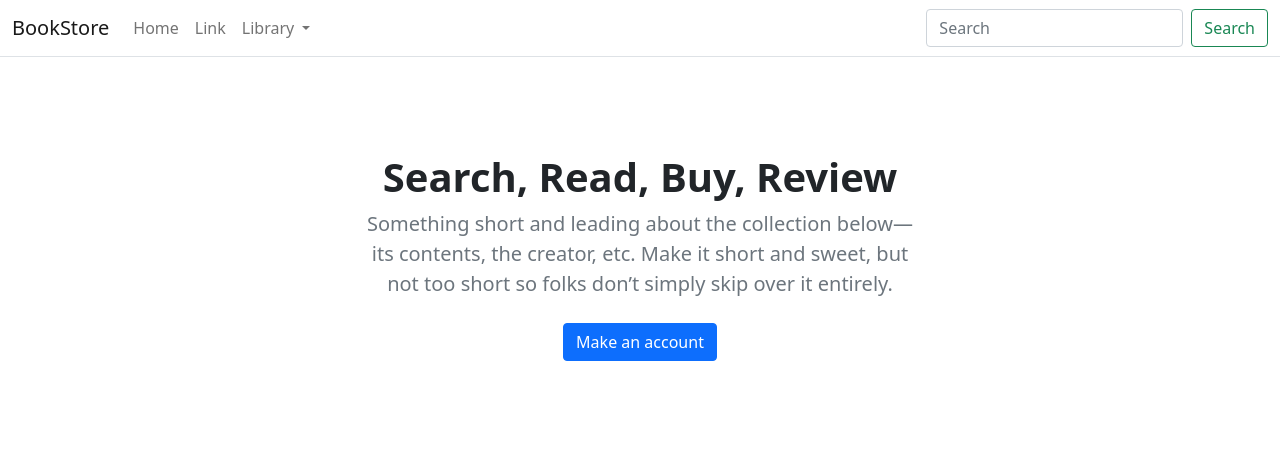
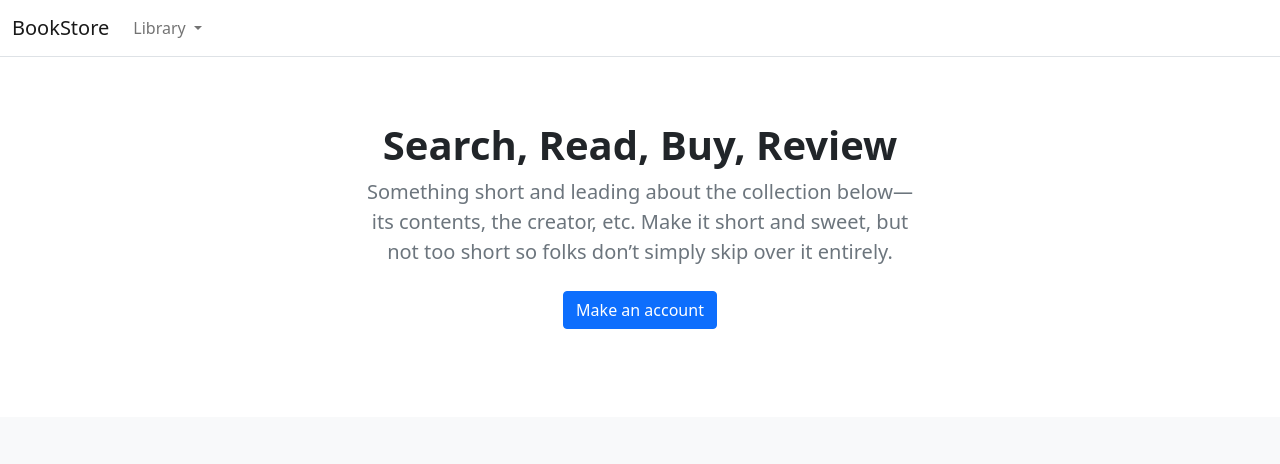
Before and after one commit to RRoxxxsii/ecommerce, a Django app: page / in a window 1280 px wide. Shown: the top 464 px of the page. Run offline with Django 4.2, Linux system fonts and the light colour scheme; data comes from the database, SQL or seed files in the repository; both versions use the stored data as it was after the commit.

Commit message:
Refactored the code, changed the url structure, changed naming, page titles, changes to home page elements

```diff
--- a/core/core/settings.py
+++ b/core/core/settings.py
@@ -63,7 +63,7 @@ TEMPLATES = [
                 'django.template.context_processors.request',
                 'django.contrib.auth.context_processors.auth',
                 'django.contrib.messages.context_processors.messages',
-                'store.views.categories',
+                'store.context_processors.categories',
             ],
         },
     },
--- a/core/store/admin.py
+++ b/core/store/admin.py
@@ -14,6 +14,8 @@ admin.site.register(Product)
 
 
 class ProductAdmin(admin.ModelAdmin):
+    list_display = ['title', 'author', 'slug', 'price',
+                    'in_stock', 'created', 'updated']
     list_filter = ['in_stock', 'is_active']
     list_editable = ['price', 'in_stock']
     prepopulated_fields = {'slug': ('title', )}
--- /dev/null
+++ b/core/store/context_processors.py
@@ -0,0 +1,7 @@
+from store.models import Category
+
+
+def categories(request):
+    return {
+        'categories': Category.objects.all()
+    }
--- a/core/store/models.py
+++ b/core/store/models.py
@@ -1,6 +1,11 @@
 from django.contrib.auth.models import User
 from django.db import models
 from django.urls import reverse
+
+
+class ProductManager(models.Manager):
+    def get_queryset(self):
+        return super(ProductManager, self).get_queryset().filter(is_active=True)
 
 
 class Category(models.Model):
@@ -30,6 +35,8 @@ class Product(models.Model):
     is_active = models.BooleanField(default=True)
     created = models.DateTimeField(auto_now_add=True)
     updated = models.DateTimeField(auto_now=True)
+    objects = models.Manager()
+    products = ProductManager()
 
     class Meta:
         ordering = ('-created',)
@@ -37,6 +44,5 @@ class Product(models.Model):
     def get_absolute_url(self):
         return reverse('store:product_detail', args=[self.slug])
 
-
     def __str__(self):
         return self.title
--- a/core/store/templates/store/base.html
+++ b/core/store/templates/store/base.html
@@ -4,9 +4,10 @@
 
 <head>
     <meta charset="utf-8" />
-    <title>{% block title %}My shop{% endblock %}</title>
+    <title>{% block title %}BookStore{% endblock %}</title>
     <meta name="viewport" content="width=device-width, initial-scale=1">
     <link href="https://cdn.jsdelivr.net/npm/bootstrap@5.0.0-beta1/dist/css/bootstrap.min.css" rel="stylesheet" integrity="sha384-giJF6kkoqNQ00vy+HMDP7azOuL0xtbfIcaT9wjKHr8RbDVddVHyTfAAsrekwKmP1" crossorigin="anonymous">
+    <script src="https://code.jquery.com/jquery-3.6.4.min.js" integrity="sha256-oP6HI9z1XaZNBrJURtCoUT5SUnxFr8s3BzRl+cbzUq8=" crossorigin="anonymous"></script>
     <script src="https://cdn.jsdelivr.net/npm/bootstrap@5.0.0-beta1/dist/js/bootstrap.bundle.min.js" integrity="sha384-ygbV9kiqUc6oa4msXn9868pTtWMgiQaeYH7/t7LECLbyPA2x65Kgf80OJFdroafW" crossorigin="anonymous"></script>
 </head>
 
@@ -14,26 +15,21 @@
     <header>
         <nav class="navbar navbar-expand-md navbar-light bg-white border-bottom">
             <div class="container-fluid">
-                <a class="navbar-brand" href="#">BookStore</a>
+                <a class="navbar-brand" href="/">BookStore</a>
                 <button class="navbar-toggler" type="button" data-bs-toggle="collapse" data-bs-target="#navbarCollapse"
                     aria-controls="navbarCollapse" aria-expanded="false" aria-label="Toggle navigation">
                     <span class="navbar-toggler-icon"></span>
                 </button>
                 <div class="collapse navbar-collapse" id="navbarCollapse">
                     <ul class="navbar-nav me-auto mb-2 mb-md-0">
-                        <li class="nav-item active">
-                            <a class="nav-link" aria-current="page" href="/">Home</a>
-                        </li>
-                        <li class="nav-item">
-                            <a class="nav-link" href="#">Link</a>
-                        </li>
+
                         <li class="nav-item dropdown">
                             <a class="nav-link dropdown-toggle" href="#" id="navbarDropdown" role="button"
                                 data-bs-toggle="dropdown" aria-expanded="false">
                                 Library
                             </a>
                             <ul class="dropdown-menu" aria-labelledby="navbarDropdown">
-                                <li><a class="dropdown-item" href="{% url "store:all_products" %}">All</a></li>
+                                <li><a class="dropdown-item" href="{% url "store:product_all" %}">All</a></li>
                                 {% for c in categories %}
 
                                 <li {% if category.slug == c.slug %}class="selected" {% endif %}>
@@ -44,10 +40,7 @@
                             </ul>
                         </li>
                     </ul>
-                    <form class="d-flex">
-                        <input class="form-control me-2" type="search" placeholder="Search" aria-label="Search">
-                        <button class="btn btn-outline-success" type="submit">Search</button>
-                    </form>
+
                 </div>
             </div>
         </nav>
--- a/core/store/templates/store/home.html
+++ b/core/store/templates/store/home.html
@@ -1,13 +1,13 @@
 {% extends 'store/base.html' %}
 {% load static %}
-{% block title %}Home{% endblock %}
+{% block title %}BookStore{% endblock %}
 
 {% block content %}
 
 <main>
 
   <section class="py-5 text-center container">
-    <div class="row py-lg-5">
+    <div class="row py-lg-3">
       <div class="col-lg-6 col-md-8 mx-auto">
         <h1 class="h1 fw-bold">Search, Read, Buy, Review</h1>
         <p class="lead text-muted">Something short and leading about the collection below—its contents, the creator,
--- a/core/store/urls.py
+++ b/core/store/urls.py
@@ -5,7 +5,7 @@ from django.urls import path
 app_name = 'store'
 
 urlpatterns = [
-    path('', views.all_products, name='all_products'),
-    path('item/<slug:slug>/', views.product_detail, name='product_detail'),
-    path('search/<slug:category_slug>/', views.category_list, name='category_list'),
+    path('', views.product_all, name='product_all'),
+    path('<slug:slug>/', views.product_detail, name='product_detail'),
+    path('shop/<slug:category_slug>/', views.category_list, name='category_list'),
 ]
--- a/core/store/views.py
+++ b/core/store/views.py
@@ -2,14 +2,8 @@ from django.shortcuts import render, get_object_or_404
 from .models import Product, Category
 
 
-def categories(request):
-    return {
-        'categories': Category.objects.all()
-    }
-
-
-def all_products(request):
-    products = Product.objects.all()
+def product_all(request):
+    products = Product.products.filter(is_active=True)
     return render(request, 'store/home.html', {'products': products})
 
 
```
Also changed, not shown: core/db.sqlite3, core/store/migrations/0001_initial.py (added).
